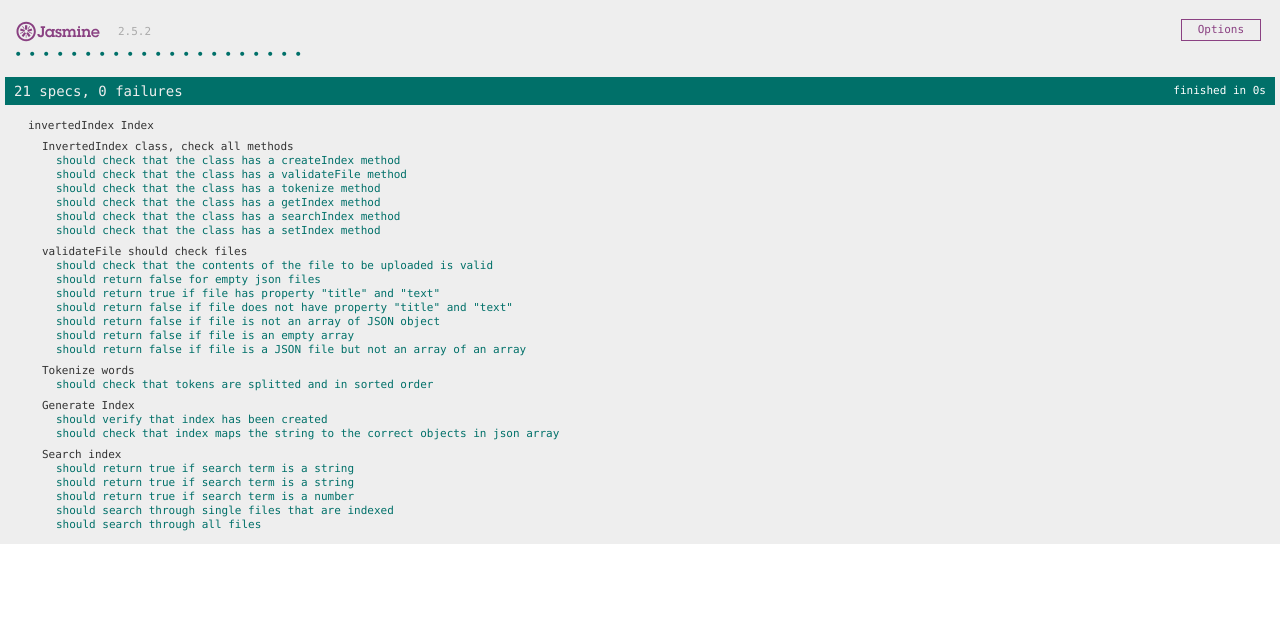
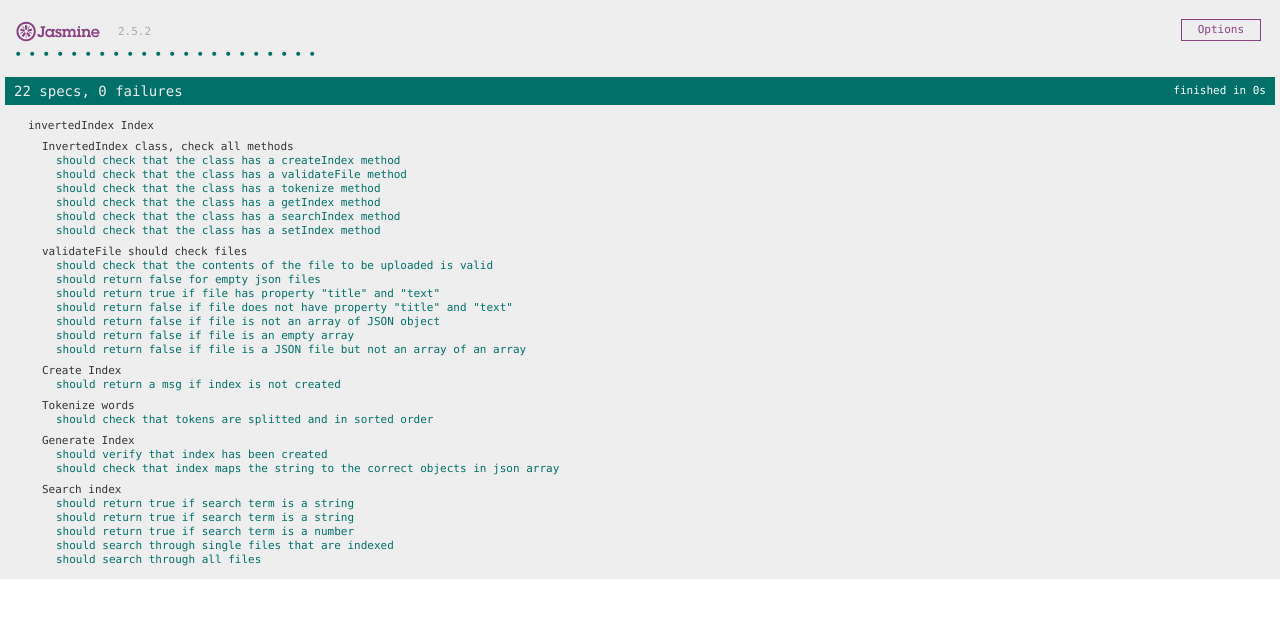
Before and after one commit to andela-moseni/inverted-index, a website with bundled scripts: page jasmine/SpecRunner.html in a window 1280 px wide. Built offline with nearby package versions, Linux system fonts and the light colour scheme.

Commit message:
update spec files

```diff
--- a/jasmine/testfiles/bundle.js
+++ b/jasmine/testfiles/bundle.js
@@ -150,6 +150,13 @@ describe('invertedIndex Index', () => {
      () => {
        expect(invertedIndex.validateFile(notValid)).toBeFalsy();
      });
+  });
+
+  describe('Create Index', () => {
+    it('should return a msg if index is not created', () => {
+      let msg = 'Index not created';
+      expect(invertedIndex.createIndex(notValid)).toEqual(msg);
+    });
   });
 
   describe('Tokenize words', () => {
```
Also changed, not shown: jasmine/spec/invertedIndex-spec.js (+7 -0 lines), src/index.html (+0 -1 lines).
